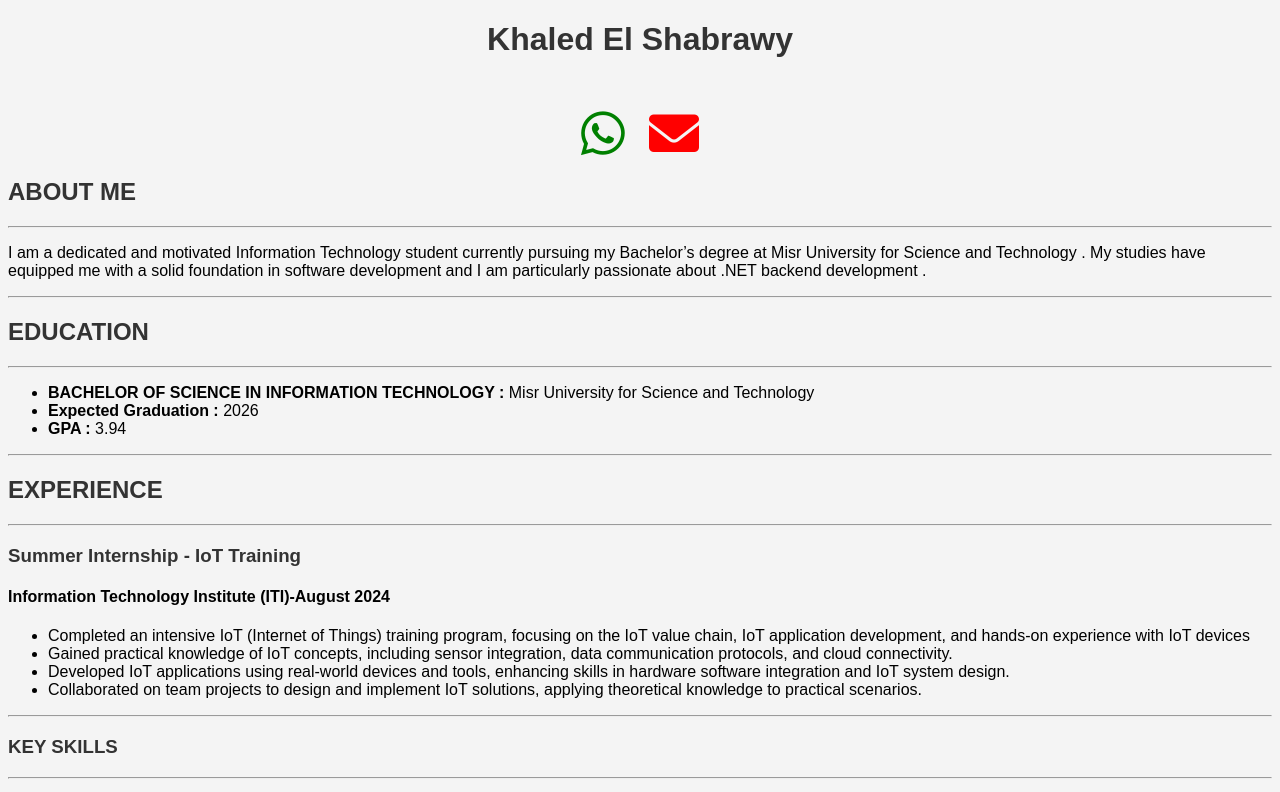
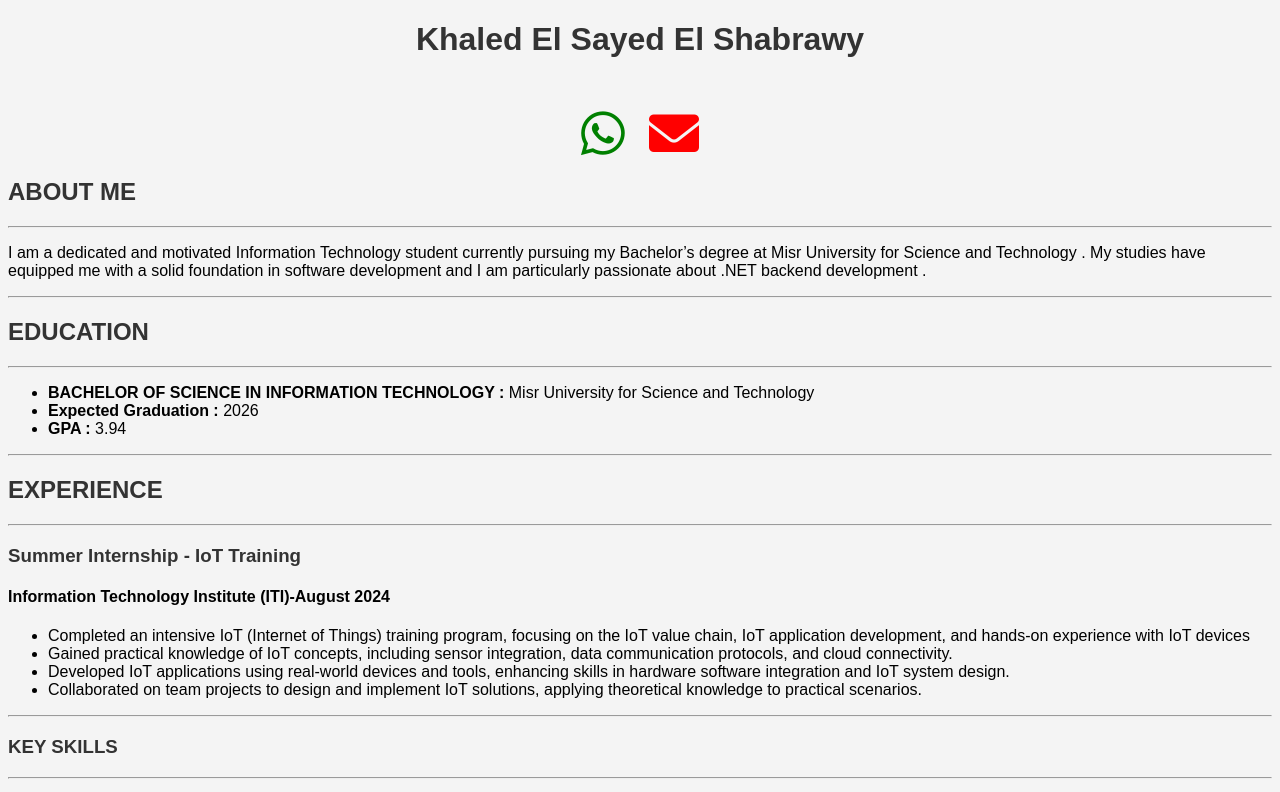
Before and after one commit to khaledshabrawy007/html-portfolio, a plain HTML site: page index.html in a window 1280 px wide. Shown: the top 792 px of the page. Drawn offline with Linux system fonts and the light colour scheme.

Commit message:
Update index.html

```diff
--- a/index.html
+++ b/index.html
@@ -26,7 +26,7 @@
 
 
 <body>
-    <h1 style="text-align: center;">Khaled El Shabrawy </h1>
+    <h1 style="text-align: center;">Khaled El Sayed El Shabrawy </h1>
 
     <div style="text-align: center; margin-top: 50px;">
         <a href="https://wa.me/201125880612" target="_blank" style="margin: 10px; text-decoration: none;">
```
